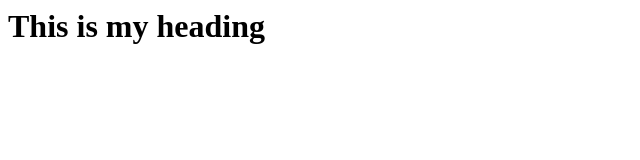
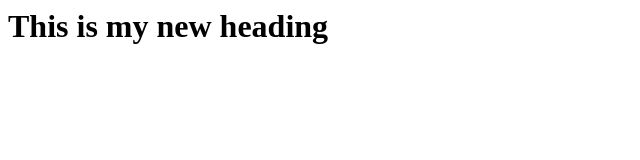
Before and after one commit to Tadhanom95/Branch-local-remote-115, a plain HTML site: page index.html in a window 1280 px wide. Shown: the whole page, without its empty margins (0-640 px from the left). Drawn offline with Linux system fonts and the light colour scheme.

```diff
--- a/index.html
+++ b/index.html
@@ -1 +1 @@
-<h1> This is my heading</h1>
+<h1> This is my new heading</h1>
```
